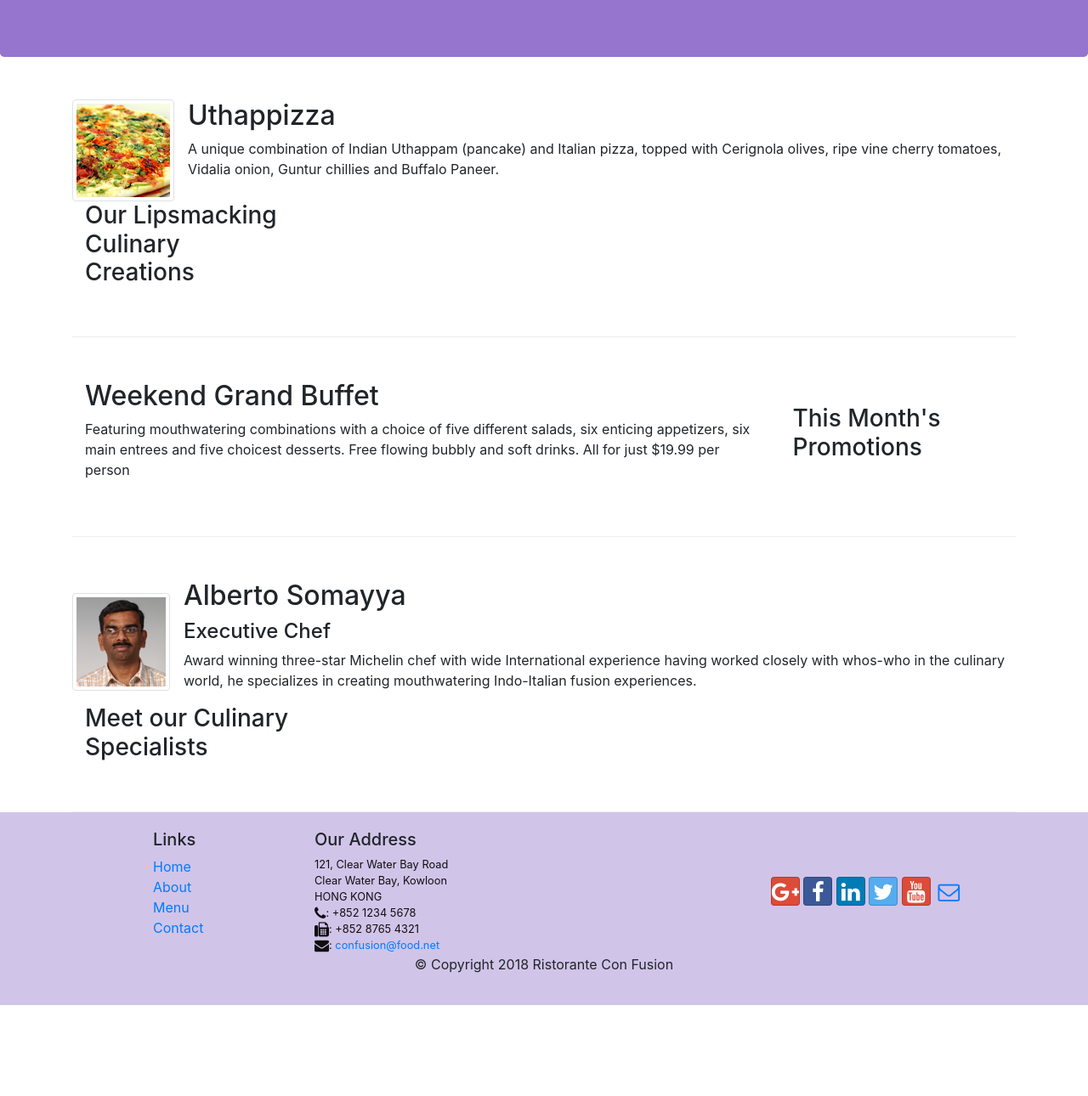
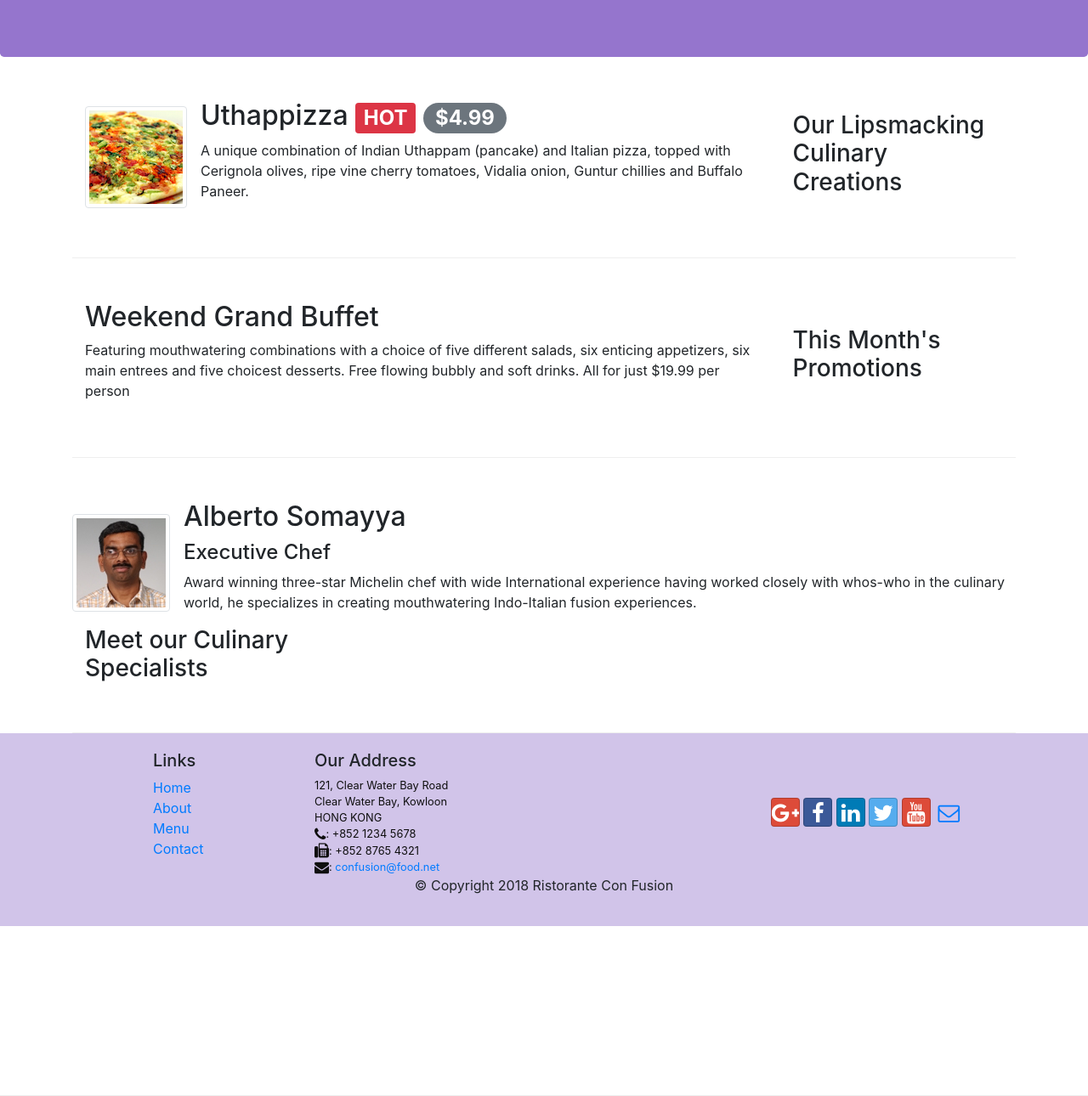
Before and after one commit to Hi-Im-Slag/Lab4, a website: page index.html in a window 1280 px wide. Shown: the part 267-1557 px from the top of the page at 85% size. Before the commit the page ends 1450 px from the top, so only its background shows below. Drawn offline with nearby package versions, Linux system fonts and the light colour scheme.

Commit message:
Alerting Users

```diff
--- a/index.html
+++ b/index.html
@@ -56,11 +56,11 @@
             <div class="col-12 col-sm-4 order-sm-last col-md-3">
                 <h3>Our Lipsmacking Culinary Creations</h3>
             </div>
-            <div class="media">
+            <div class="media col col-sm order-sm-first col-md">
                 <img class="d-flex mr-3 img-thumbnail align-self-center"
                         src="img/uthappizza.png" alt="Uthappizza">
                 <div class="media-body">
-                    <h2 class="mt-0">Uthappizza</h2>
+                    <h2 class="mt-0">Uthappizza <span class="badge badge-danger">HOT</span> <span class="badge badge-pill badge-secondary">$4.99</span></h2>
                     <p class="d-none d-sm-block">A unique combination of Indian Uthappam (pancake) and
                         Italian pizza, topped with Cerignola olives, ripe vine
                         cherry tomatoes, Vidalia onion, Guntur chillies and
@@ -144,6 +144,8 @@
         </div>
     </footer>
 
+    <div class="row row-content"></div>
+
     <!-- jQuery first, then Popper.js, then Bootstrap JS. -->
     <script src="node_modules/jquery/dist/jquery.slim.min.js"></script>
     <script src="node_modules/popper.js/dist/umd/popper.min.js"></script>
```
